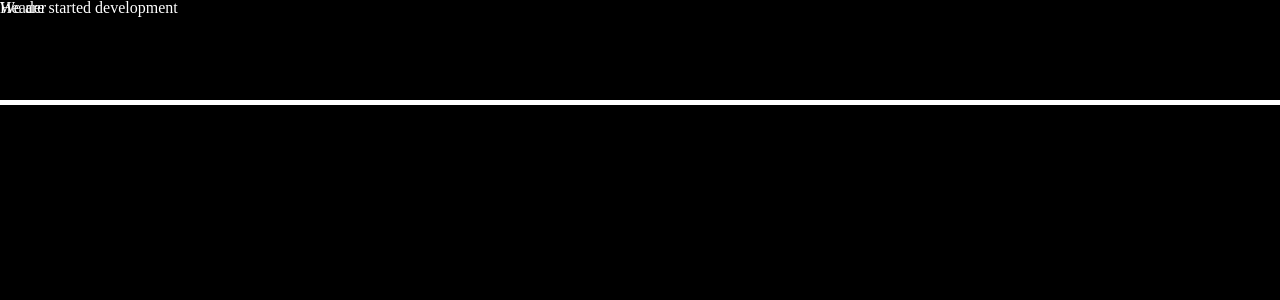
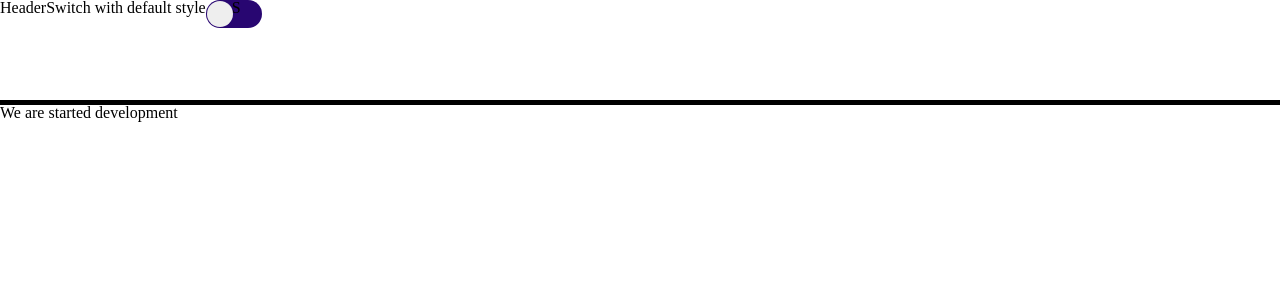
Before and after one commit to alexandrtovmach/alexandrtovmach.com, a React (Create React App) app: page / in a window 1280 px wide. Shown: the top 300 px of the page. Built offline with nearby package versions, Linux system fonts and the light colour scheme.

Commit message:
theme manager implementing

```diff
--- a/package.json
+++ b/package.json
@@ -8,7 +8,8 @@
     "react": "^15.6.2",
     "react-dom": "^15.6.1",
     "react-router-dom": "^4.2.2",
-    "react-scripts": "2.0.0-next.66cc7a90"
+    "react-scripts": "2.0.0-next.66cc7a90",
+    "react-switch": "^3.0.4"
   },
   "scripts": {
     "start": "react-scripts start",
--- a/src/components/App.js
+++ b/src/components/App.js
@@ -4,13 +4,24 @@ import classnames from "classnames";
 import Header from "./Header";
 
 export default class App extends React.Component {
+  constructor() {
+    super();
+    this.state = { themeChecked: false };
+    this.handleThemeChange = this.handleThemeChange.bind(this);
+  }
+
+  handleThemeChange(themeChecked) {
+    this.setState({ themeChecked });
+  }
+
   render() {
     return (
       <div className={classnames("app-container", {
-        "dark-theme": true,
-        "light-theme": false,
+        "dark-theme": this.state.themeChecked,
+        "light-theme": !this.state.themeChecked,
       })}>
-        <Header />
+        <Header handleThemeChange={this.handleThemeChange} themeChecked={this.state.themeChecked} />
+        <div className="hidden-header"></div>
         We are started development
       </div>
     );
--- a/src/components/Header.js
+++ b/src/components/Header.js
@@ -1,10 +1,25 @@
 import React from "react";
+import Switch from "react-switch";
 
 export default class Header extends React.Component {
   render() {
     return (
-      <div className={"header"}>
+      <div className="header">
         Header
+        <label htmlFor="normal-switch">
+          <span>Switch with default style</span>
+          <Switch
+            onChange={this.props.handleThemeChange}
+            checked={this.props.themeChecked}
+            id="normal-switch"
+            onColor="#FFB300"
+            offColor="#280671"
+            onHandleColor="#eee"
+            offHandleColor="#eee"
+            checkedIcon={<span>M</span>}
+            uncheckedIcon={<span>S</span>}
+          />
+        </label>
       </div>
     );
   }
--- a/src/styles/App.scss
+++ b/src/styles/App.scss
@@ -1,6 +1,7 @@
 .app-container {
   width: 100%;
   height: 100vh;
+  transition: 1s;
 
   &.dark-theme {
     background-color: $dark-main-color;
--- a/src/styles/Header.scss
+++ b/src/styles/Header.scss
@@ -4,3 +4,8 @@
   position: fixed;
   border-bottom: 5px solid;
 }
+
+.hidden-header {
+  width: 100%;
+  height: calc(100px + 5px);
+}
```
